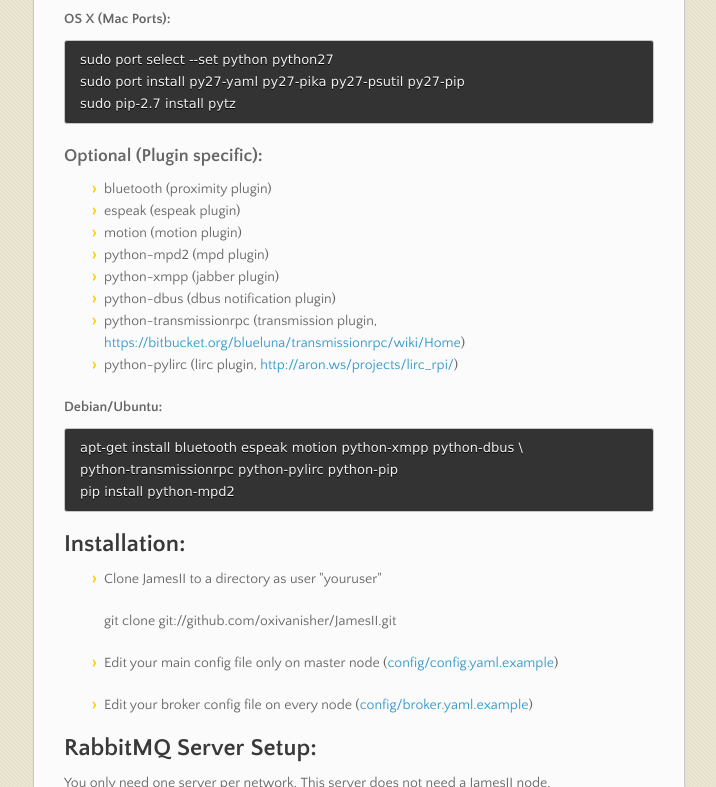
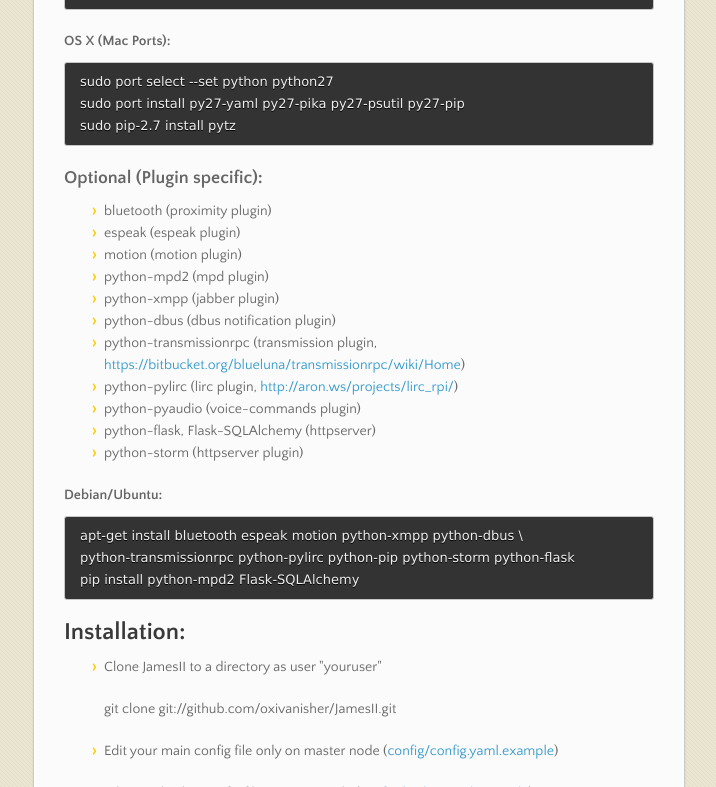
Before and after one commit to oxivanisher/JamesII, a plain HTML site: page index.html in a window 1280 px wide. Shown: the part 1783-2570 px from the top of the page, without its empty margins (282-998 px from the left). Drawn offline with nearby package versions, Linux system fonts and the light colour scheme.

```diff
--- a/index.html
+++ b/index.html
@@ -63,8 +63,9 @@ Module documentation nightly updated: <a href="http://oxi.ch/JamesII/">http://ox
 <li>Timer (autoload on core node) the all mighty MCP to time commands with "in" and "at"</li>
 <li>Transmission (managed) to add/remove/start/stop torrent downloads on a transmission server</li>
 <li>Wakeonlan (managed) to wake up devices when you come home for example</li>
-<li>Xbmc (managed) to trigger database updates and display onscreen messages (messages not tested and only xbmc 12 (frodo)!)</li>
+<li>Xbmc (managed) to trigger database updates and display onscreen messages</li>
 <li>LIRC (managed) to control or be controlled by IR devices (you have to configure your /etc/lirc/lircd.conf yourself!)</li>
+<li>Voice-Commands (managed) to control James via voice! Just like LCARS (if you add some fantasy ;) )</li>
 </ul><h4>Plugin modes explanation:</h4>
 
 <ul>
@@ -120,11 +121,14 @@ sudo pip-2.7 install pytz
 <li>python-dbus (dbus notification plugin)</li>
 <li>python-transmissionrpc (transmission plugin, <a href="https://bitbucket.org/blueluna/transmissionrpc/wiki/Home">https://bitbucket.org/blueluna/transmissionrpc/wiki/Home</a>)</li>
 <li>python-pylirc (lirc plugin, <a href="http://aron.ws/projects/lirc_rpi/">http://aron.ws/projects/lirc_rpi/</a>)</li>
+<li>python-pyaudio (voice-commands plugin)</li>
+<li>python-flask, Flask-SQLAlchemy (httpserver)</li>
+<li>python-storm (httpserver plugin)</li>
 </ul><h4>Debian/Ubuntu:</h4>
 
 <pre><code>apt-get install bluetooth espeak motion python-xmpp python-dbus \
-python-transmissionrpc python-pylirc python-pip
-pip install python-mpd2
+python-transmissionrpc python-pylirc python-pip python-storm python-flask
+pip install python-mpd2 Flask-SQLAlchemy
 </code></pre>
 
 <h2>Installation:</h2>
```
Also changed, not shown: params.json (+1 -1 lines).
